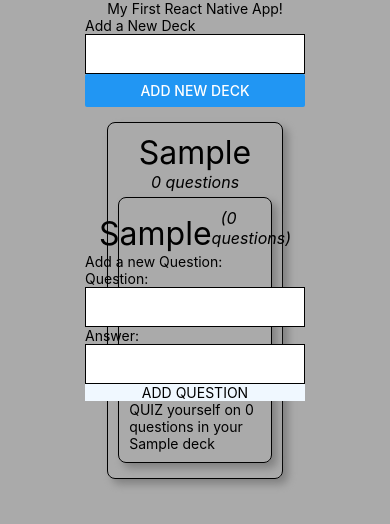
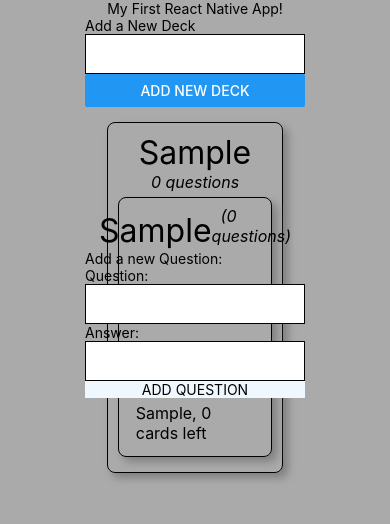
Before and after one commit to jeffn12/reactnd-mobile-flashcards, a React Native app: screen / in a window 390 px wide. Both pictures are taken after typing "Sample" into the empty fields and a click on the button "ADD NEW DECK". Shown: the top 524 px of the page. Built offline with nearby package versions, Linux system fonts and the light colour scheme.

Commit message:
feat: add basic stylesheet

```diff
--- a/components/Quiz.js
+++ b/components/Quiz.js
@@ -1,5 +1,5 @@
 import React, { Component } from "react";
-import { View, Text, TouchableOpacity } from "react-native";
+import { View, Text, TouchableOpacity, StyleSheet } from "react-native";
 import { connect } from "react-redux";
 // Components
 import QuizQuestion from "./QuizQuestion";
@@ -56,9 +56,9 @@ export class Quiz extends Component {
     const { title, questions } = this.props;
     const { currentQuestion, completed } = this.state;
     return (
-      <View>
-        <Text>
-          QUIZ yourself on {questions.length} questions in your {title} deck
+      <View style={Styles.container}>
+        <Text style={Styles.quizHead}>
+          {title}, {questions.length - currentQuestion} cards left
         </Text>
         {questions.length > 0 && !completed && (
           <QuizQuestion
@@ -69,10 +69,10 @@ export class Quiz extends Component {
         {completed && (
           <View>
             <Text>You are Done!</Text>
-            <TouchableOpacity onPress={this.handleRestart}>
+            <TouchableOpacity style={Styles.btn} onPress={this.handleRestart}>
               <Text>RESTART</Text>
             </TouchableOpacity>
-            <TouchableOpacity>
+            <TouchableOpacity style={Styles.btn}>
               <Text>BACK TO DECK</Text>
             </TouchableOpacity>
           </View>
@@ -89,6 +89,24 @@ const mapStateToProps = ({}, { deck }) => ({
 
 export default connect(mapStateToProps)(Quiz);
 
+const Styles = StyleSheet.create({
+  container: {
+    flex: 1,
+    width: "90%",
+    alignItems: "center",
+    justifyContent: "flex-start",
+    marginTop: "5px"
+  },
+  quizHead: {
+    fontSize: "1rem"
+  },
+  btn: {
+    backgroundColor: "blue",
+    alignItems: "center",
+    fontSize: ".5rem"
+  }
+});
+
 /**
  * The Quiz view starts with a question from the selected deck.
  * The question is displayed, along with a button to show the answer.
```
